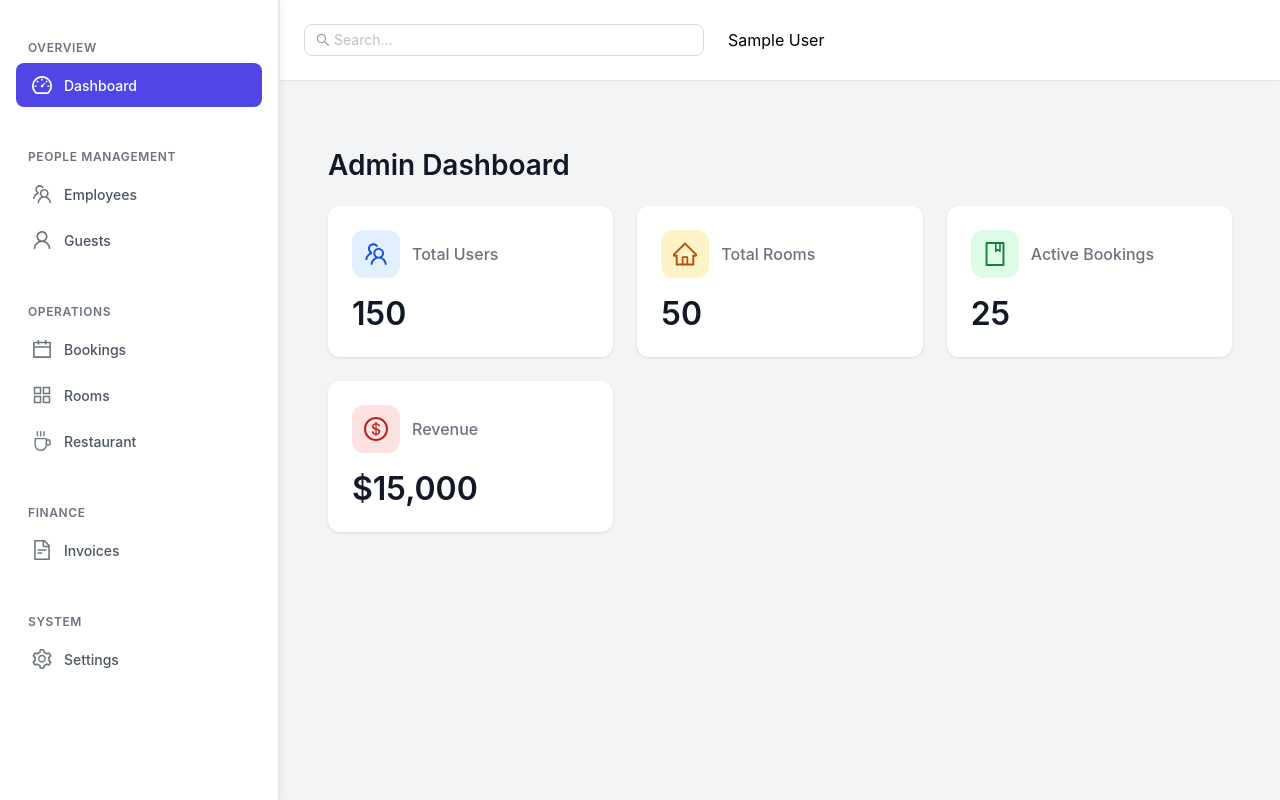
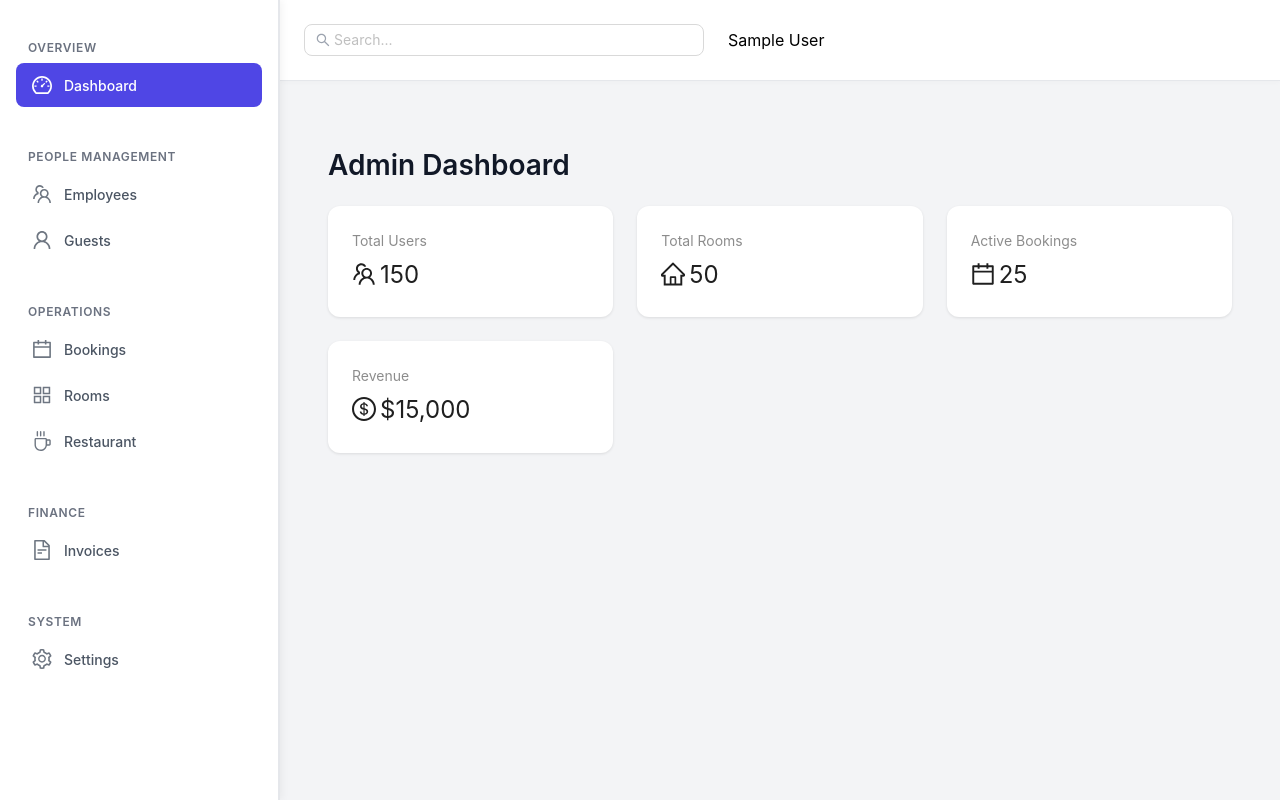
Before and after one commit to Shiengg/SE347-HotelManagement, a React (Create React App) app in the folder hotel-management/: page /admin/dashboard in a window 1280 px wide. Built offline with nearby package versions, Linux system fonts and the light colour scheme; sample sign-in values are in the browser's storage.

Commit message:
Update folder ADMIN

```diff
--- a/hotel-management/src/pages/AdminDashboard/AdminDashboard.jsx
+++ b/hotel-management/src/pages/Admin/AdminDashboard/AdminDashboard.jsx
@@ -1,8 +1,9 @@
 import React from 'react';
 import styled from 'styled-components';
-import { TeamOutlined, HomeOutlined, BookOutlined, DollarOutlined } from '@ant-design/icons';
+import { Card, Row, Col, Statistic } from 'antd';
+import { TeamOutlined, HomeOutlined, CalendarOutlined, DollarOutlined } from '@ant-design/icons';
 
-const DashboardContainer = styled.div`
+const PageContainer = styled.div`
   padding: 24px;
 `;
 
@@ -36,37 +37,6 @@ const StatCard = styled.div`
   }
 `;
 
-const StatHeader = styled.div`
-  display: flex;
-  align-items: center;
-  gap: 12px;
-`;
-
-const StatIcon = styled.div`
-  width: 48px;
-  height: 48px;
-  border-radius: 12px;
-  display: flex;
-  align-items: center;
-  justify-content: center;
-  font-size: 24px;
-  background: ${props => props.bg};
-  color: ${props => props.color};
-`;
-
-const StatTitle = styled.h3`
-  margin: 0;
-  color: #6b7280;
-  font-size: 16px;
-  font-weight: 500;
-`;
-
-const StatValue = styled.div`
-  font-size: 32px;
-  font-weight: 600;
-  color: #111827;
-`;
-
 const AdminDashboard = () => {
   const stats = [
     {
@@ -86,7 +56,7 @@ const AdminDashboard = () => {
     {
       title: 'Active Bookings',
       value: '25',
-      icon: <BookOutlined />,
+      icon: <CalendarOutlined />,
       bg: '#dcfce7',
       color: '#15803d'
     },
@@ -100,23 +70,20 @@ const AdminDashboard = () => {
   ];
 
   return (
-    <DashboardContainer>
+    <PageContainer>
       <Title>Admin Dashboard</Title>
       <StatsGrid>
         {stats.map((stat, index) => (
           <StatCard key={index}>
-            <StatHeader>
-              <StatIcon bg={stat.bg} color={stat.color}>
-                {stat.icon}
-              </StatIcon>
-              <StatTitle>{stat.title}</StatTitle>
-            </StatHeader>
-            <StatValue>{stat.value}</StatValue>
+            <Statistic
+              title={stat.title}
+              value={stat.value}
+              prefix={stat.icon}
+            />
           </StatCard>
         ))}
       </StatsGrid>
-      {/* Add more dashboard content here */}
-    </DashboardContainer>
+    </PageContainer>
   );
 };
 
--- a/hotel-management/src/pages/BookingsManagementPage/BookingsManagementPage.jsx
+++ b/hotel-management/src/pages/Admin/BookingsManagementPage/BookingsManagementPage.jsx
@@ -15,7 +15,7 @@ const BookingsManagementPage = () => {
   return (
     <PageContainer>
       <Title>Bookings Management</Title>
-      {/* Add your bookings management content here */}
+      {/* Add bookings management content here */}
     </PageContainer>
   );
 };
--- a/hotel-management/src/pages/SettingsPage/SettingsPage.jsx
+++ b/hotel-management/src/pages/Admin/EmployeesPage/EmployeesPage.jsx
@@ -11,13 +11,13 @@ const Title = styled.h1`
   color: #111827;
 `;
 
-const SettingsPage = () => {
+const EmployeesPage = () => {
   return (
     <PageContainer>
-      <Title>Settings</Title>
-      {/* Add your settings content here */}
+      <Title>Employees Management</Title>
+      {/* Add employees management content here */}
     </PageContainer>
   );
 };
 
-export default SettingsPage;
+export default EmployeesPage;
--- /dev/null
+++ b/hotel-management/src/pages/Admin/GuestsPage/GuestsPage.jsx
@@ -0,0 +1,23 @@
+import React from 'react';
+import styled from 'styled-components';
+
+const PageContainer = styled.div`
+  padding: 24px;
+`;
+
+const Title = styled.h1`
+  font-size: 24px;
+  margin-bottom: 24px;
+  color: #111827;
+`;
+
+const GuestsPage = () => {
+  return (
+    <PageContainer>
+      <Title>Guests Management</Title>
+      {/* Add guests management content here */}
+    </PageContainer>
+  );
+};
+
+export default GuestsPage;
--- a/hotel-management/src/pages/InvoicesManagementPage/InvoicesManagementPage.jsx
+++ b/hotel-management/src/pages/Admin/InvoicesManagementPage/InvoicesManagementPage.jsx
@@ -15,7 +15,7 @@ const InvoicesManagementPage = () => {
   return (
     <PageContainer>
       <Title>Invoices Management</Title>
-      {/* Add your invoices management content here */}
+      {/* Add invoices management content here */}
     </PageContainer>
   );
 };
--- a/hotel-management/src/pages/RoomsManagementPage/RoomsManagementPage.jsx
+++ b/hotel-management/src/pages/Admin/RestaurantManagementPage/RestaurantManagementPage.jsx
@@ -11,13 +11,13 @@ const Title = styled.h1`
   color: #111827;
 `;
 
-const RoomsManagementPage = () => {
+const RestaurantManagementPage = () => {
   return (
     <PageContainer>
-      <Title>Rooms Management</Title>
-      {/* Add your rooms management content here */}
+      <Title>Restaurant Management</Title>
+      {/* Add restaurant management content here */}
     </PageContainer>
   );
 };
 
-export default RoomsManagementPage;
+export default RestaurantManagementPage;
--- a/hotel-management/src/pages/GuestsPage/GuestsPage.jsx
+++ b/hotel-management/src/pages/Admin/RoomsManagementPage/RoomsManagementPage.jsx
@@ -11,13 +11,13 @@ const Title = styled.h1`
   color: #111827;
 `;
 
-const GuestsPage = () => {
+const RoomsManagementPage = () => {
   return (
     <PageContainer>
-      <Title>Guests Management</Title>
-      {/* Add your guests management content here */}
+      <Title>Rooms Management</Title>
+      {/* Add rooms management content here */}
     </PageContainer>
   );
 };
 
-export default GuestsPage;
+export default RoomsManagementPage;
--- a/hotel-management/src/pages/EmployeesPage/EmployeesPage.jsx
+++ b/hotel-management/src/pages/Admin/SettingsPage/SettingsPage.jsx
@@ -11,13 +11,13 @@ const Title = styled.h1`
   color: #111827;
 `;
 
-const EmployeesPage = () => {
+const SettingsPage = () => {
   return (
     <PageContainer>
-      <Title>Employees Management</Title>
-      {/* Add your employees management content here */}
+      <Title>Settings Admin</Title>
+      {/* Add settings content here */}
     </PageContainer>
   );
 };
 
-export default EmployeesPage;
+export default SettingsPage;
```
Also changed, not shown: hotel-management/src/index.js (+8 -9 lines), hotel-management/src/pages/GuestPage/GuestPage.jsx (deleted, +0 -8 lines).
